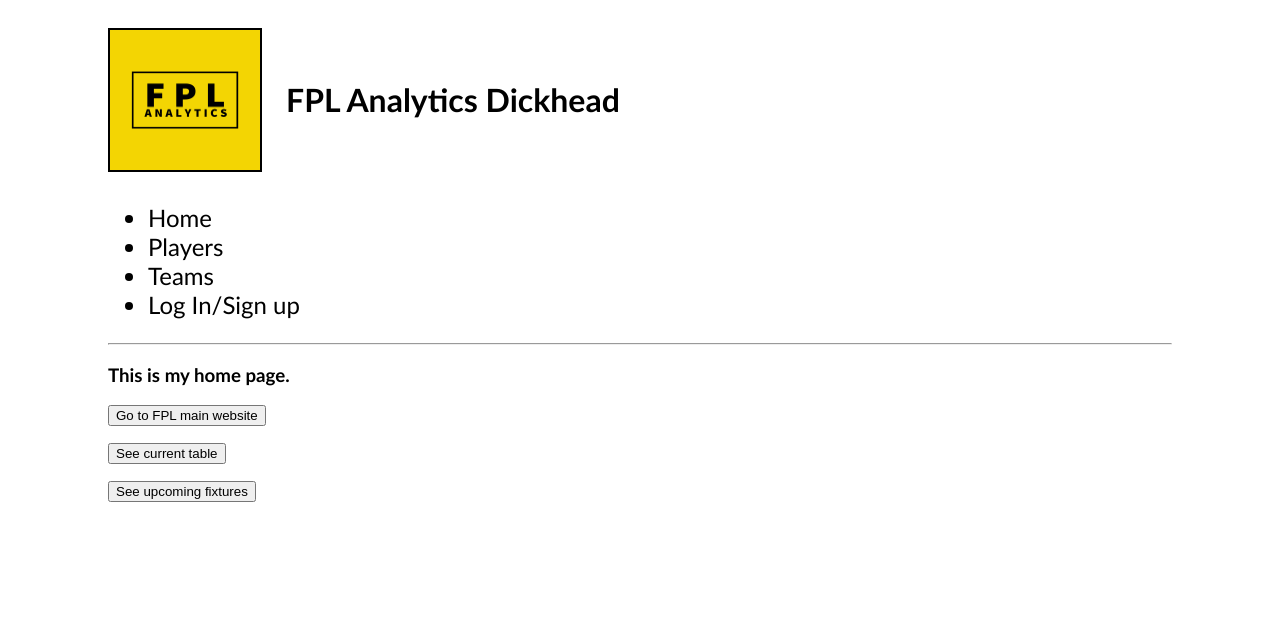
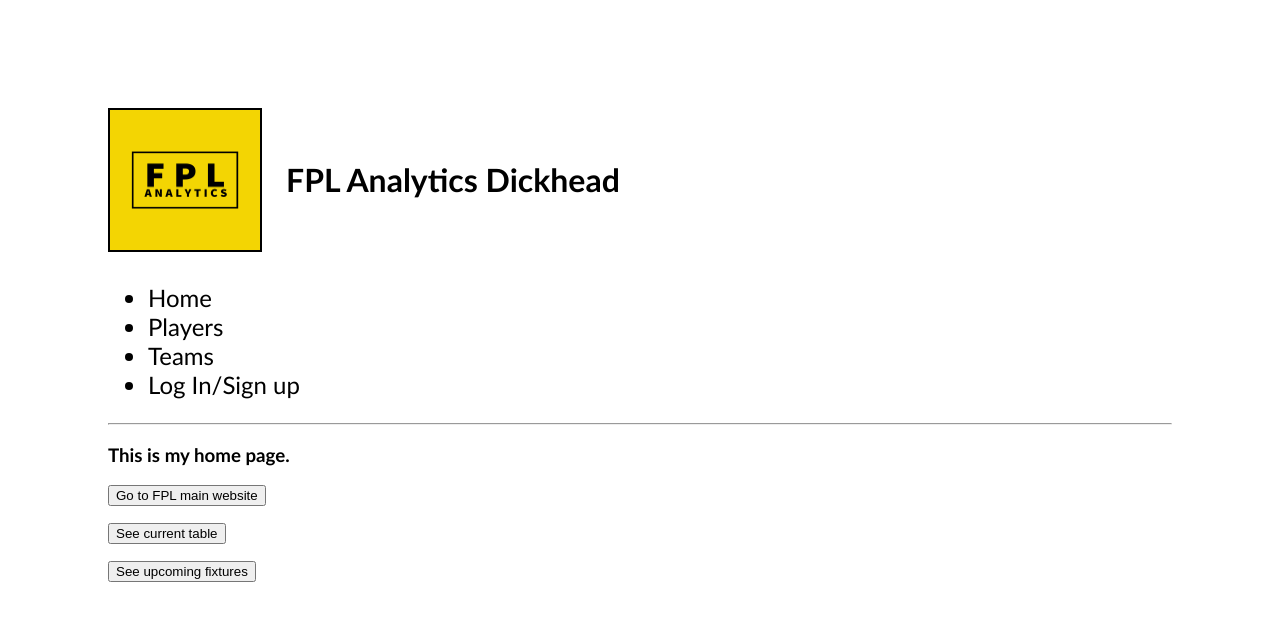
Before and after one commit to Daolaiya/FPL_Analytics, a Flask app: page / in a window 1280 px wide. Shown: the top 621 px of the page. Run offline with Flask 2, Linux system fonts and the light colour scheme.

Commit message:
Temporary change

```diff
--- a/static/style.css
+++ b/static/style.css
@@ -1,7 +1,7 @@
 body{
     padding-left: 100px;
     padding-right: 100px;
-    padding-top: 20px;
+    padding-top: 100px;
     font-family: Calibri;
 }
 
```
